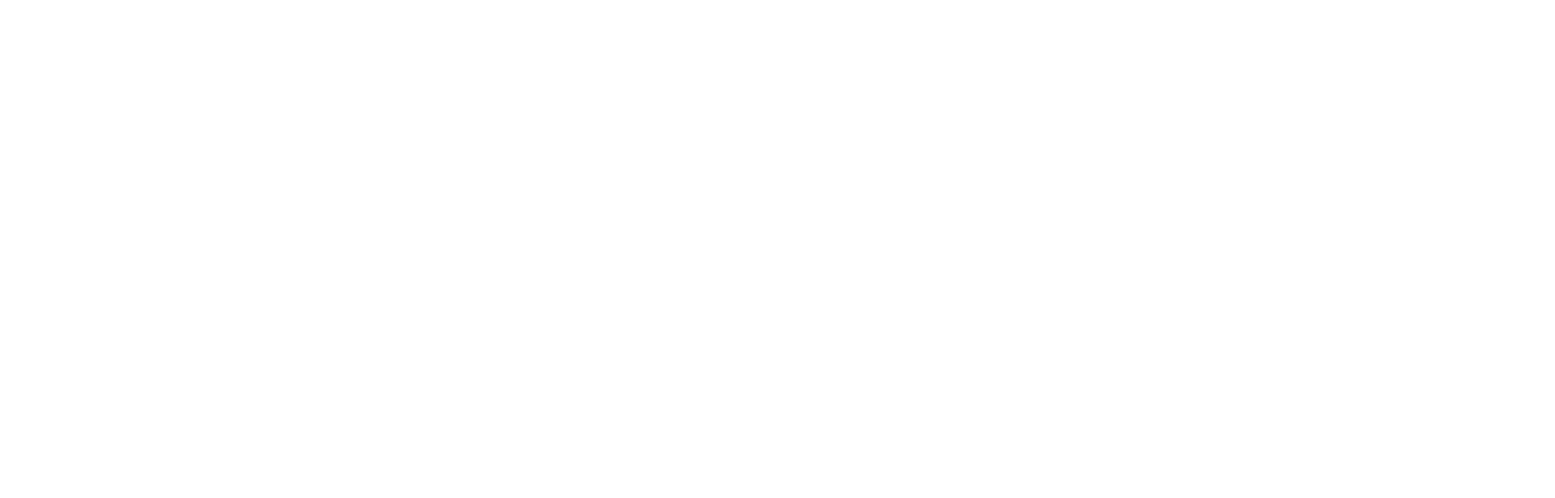
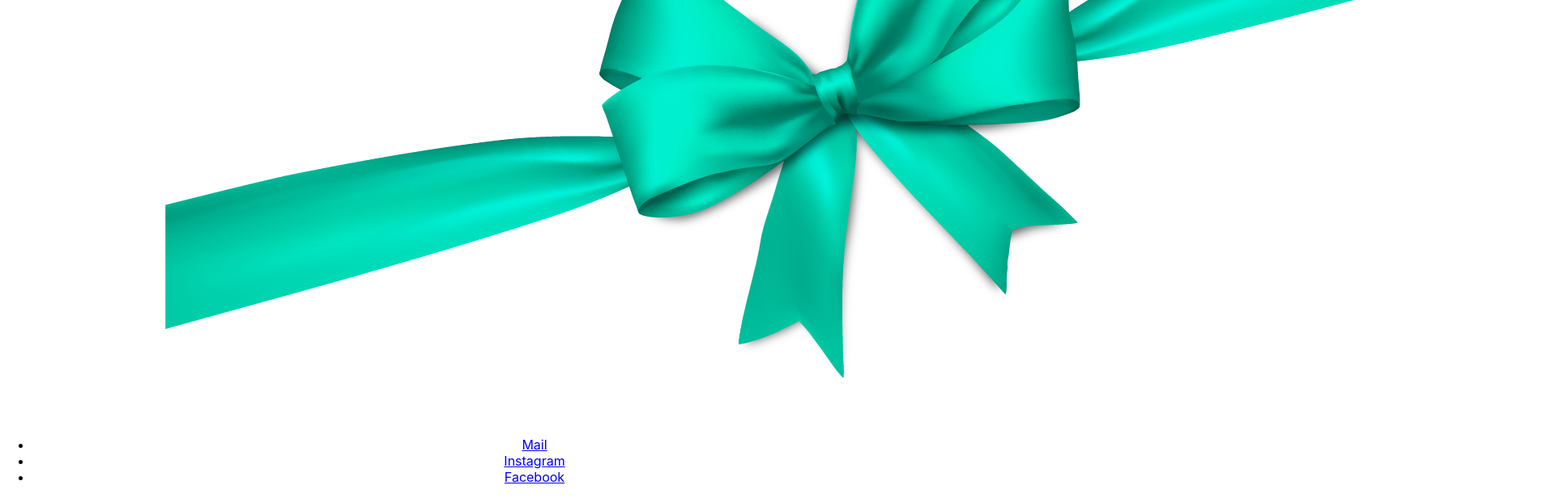
Before and after one commit to janko101/munamii-cakery-react, a React (Create React App) app: page / in a window 1280 px wide. Shown: the part 885-1501 px from the top of the page at 81% size, 1920 px wide, since content can reach past the window. Before the commit the page ends 800 px from the top, so only its background shows below. Built offline with nearby package versions, Linux system fonts and the light colour scheme.

Commit message:
Adds Footer and ImageDivider Components

```diff
--- a/src/App.jsx
+++ b/src/App.jsx
@@ -1,4 +1,6 @@
+import Footer from "./Components/Footer";
 import Header from "./Components/Header"
+import ImageDivider from "./Components/ImageDivider"
 
 import "./styles/App.css";
 
@@ -6,6 +8,8 @@
   return (
     <div className="App">
       <Header />
+      <ImageDivider />
+      <Footer />
     </div>
   );
 }
--- /dev/null
+++ b/src/Components/Footer.jsx
@@ -0,0 +1,31 @@
+export default function Footer() {
+  return (
+    <footer className="footer">
+      <ul className="contact-links">
+        <li>
+          <a id="link-mail" href="mailto:softwaredevelopmentacademy@gmail.com">
+            <span className="fas fa-envelope"></span>Mail
+          </a>
+        </li>
+        <li>
+          <a
+            id="link-instagram"
+            href="https://www.instagram.com/munamii.cakery/"
+            target="_blank"
+          >
+            <span className="fab fa-instagram-square"></span>Instagram
+          </a>
+        </li>
+        <li>
+          <a
+            id="link-facebook"
+            href="https://www.facebook.com/munamiicupcakes/"
+            target="_blank"
+          >
+            <span className="fab fa-facebook-square"></span>Facebook
+          </a>
+        </li>
+      </ul>
+    </footer>
+  );
+}
--- a/src/Components/Header.jsx
+++ b/src/Components/Header.jsx
@@ -3,7 +3,7 @@
 
 export default function Header() {
   return (
-    <header class="header">
+    <header className="header">
       <img src={munamiiLogo} alt="munamii cakery logo" class="logo" />
       <NavBar />
     </header>
--- /dev/null
+++ b/src/Components/ImageDivider.jsx
@@ -0,0 +1,12 @@
+import imageDivider from "../assets/images/divider.png";
+
+
+export default function Footer() {
+  return (
+    <img
+    className="image-divider"
+    src={imageDivider}
+    alt="ribbon bow tie divider"
+  />
+  )
+}
--- a/src/Components/NavBar.jsx
+++ b/src/Components/NavBar.jsx
@@ -1,6 +1,6 @@
 export default function NavBar() {
   return (
-    <nav class="navbar">
+    <nav className="navbar">
     <a href="./index.html">Home</a>
     <a href="./about.html">About</a>
     <a href="./products.html">Products</a>
--- a/src/Components/Product.jsx
+++ b/src/Components/Product.jsx
@@ -1,5 +1,4 @@
 export default function Product() {
   return (
-
   )
 }
```
